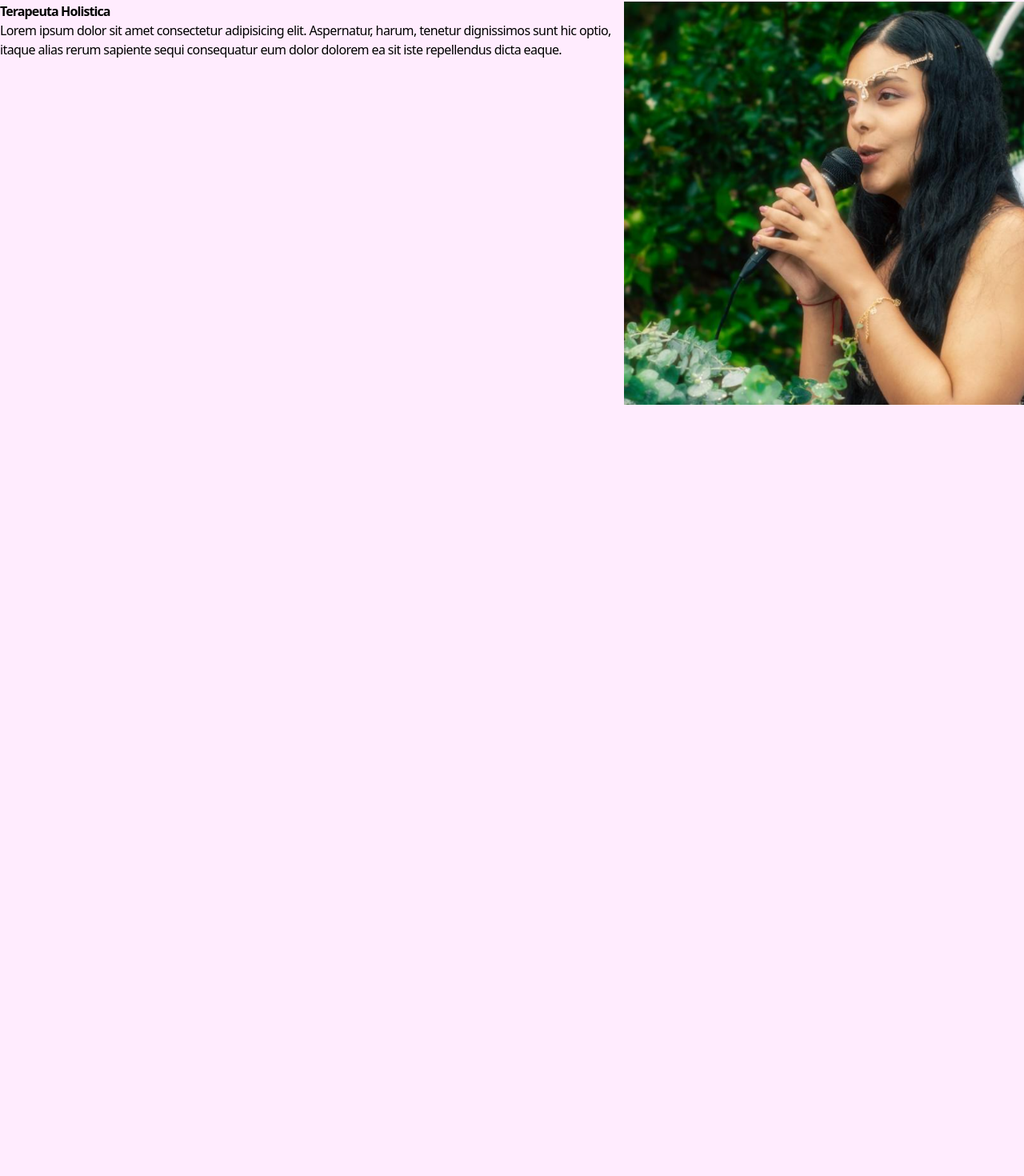
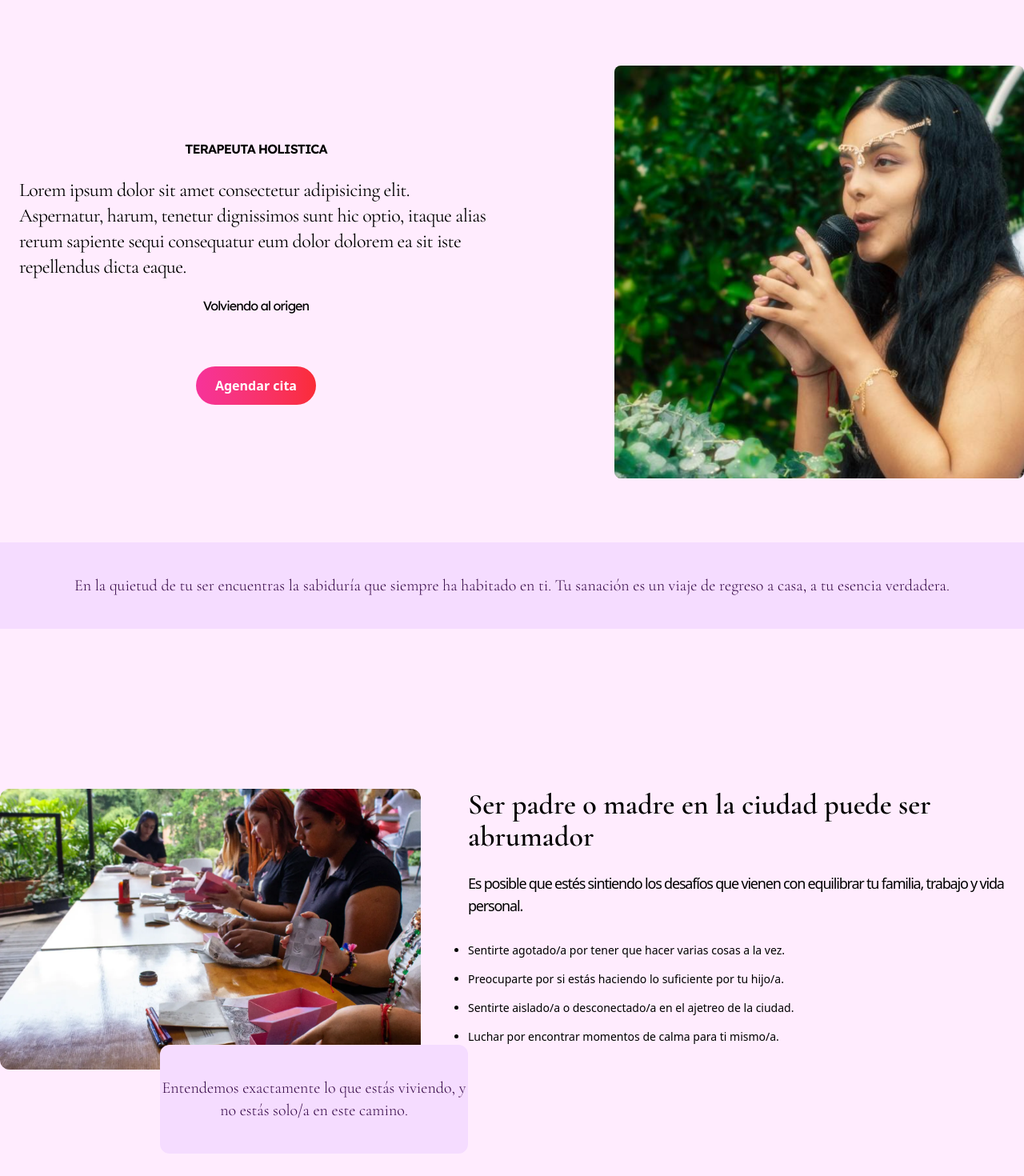
Before and after one commit to Danielgbit/alejaossa, a Next.js app: page / in a window 1280 px wide. Shown: the part 78-1548 px from the top of the page at 80% size. Before the commit the page ends 800 px from the top, so only its background shows below. Built offline with nearby package versions, Linux system fonts and the light colour scheme.

Commit message:
Añadir secciones de Empatía y Motivación, y mejorar el estilo del componente Hero

```diff
--- a/src/app/globals.css
+++ b/src/app/globals.css
@@ -11,9 +11,27 @@ body {
   background-color: rgb(255, 236, 254);
 }
 
+/* Colors Text */
+
 .text-nav {
   color: rgb(80, 5, 79);
 }
+
+.text-dark-01 {
+  color: var(--text-primary);
+}
+
+.text-light-01 {
+  color: #330645;
+}
+
+/* Backgrounds */
+
+.bg-dark-01 {
+  background-color: #f5dcff;
+}
+
+/* Letter spacing */
 
 .tracking-brand {
   letter-spacing: -1.2px;
@@ -31,12 +49,14 @@ body {
   letter-spacing: -0.6px;
 }
 
+/* Fonts text */
+
 .font-cormorant {
-  font-family: var(--font-cormorant-garamond) sans-serif;
+  font-family: var(--font-cormorant-garamond);
 }
 
 .font-lexend {
-  font-family: var(--font-lexend-deca) sans-serif;
+  font-family: var(--font-lexend-deca);
 }
 
 /* Background */
--- a/src/app/page.tsx
+++ b/src/app/page.tsx
@@ -1,7 +1,16 @@
+import Empathy from "@/sections/Empathy";
 import Hero from "@/sections/Hero";
+import Motivational from "@/components/Motivational";
 
 export default function Home() {
   return (
-    <Hero/>
+    <>
+      <Hero />
+      <Motivational
+        children="En la quietud de tu ser encuentras la sabiduría que siempre ha habitado en
+      ti. Tu sanación es un viaje de regreso a casa, a tu esencia verdadera."
+      />
+      <Empathy />
+    </>
   );
 }
--- /dev/null
+++ b/src/components/Motivational.tsx
@@ -0,0 +1,18 @@
+import React from "react";
+
+interface MotivationalProps {
+  children: string;
+  className?: string; // Prop opcional para recibir estilos extra
+}
+
+const Motivational = ({ children, className }: MotivationalProps) => {
+  return (
+    <p
+      className={`py-10 text-center font-cormorant text-xl text-light-01 bg-dark-01 ${className || ""}`}
+    >
+      {children}
+    </p>
+  );
+};
+
+export default Motivational;
--- /dev/null
+++ b/src/sections/Empathy.tsx
@@ -0,0 +1,52 @@
+import Image from "next/image";
+import React from "react";
+import imageUrl from "@/../public/images/IMG_20220725_190908_944 Alejandra ossa restrepo.jpg";
+import Motivational from "@/components/Motivational";
+
+const Empathy = () => {
+  return (
+    <section className="flex my-50">
+      <div className="w-[50%] flex justify-start relative">
+        <Image
+          src={imageUrl}
+          className="w-full rounded-xl object-cover max-w-[90%] relative"
+          alt="Descripción de la imagen"
+          width={500}
+          height={300}
+        />
+          <Motivational
+            className="rounded-xl absolute bottom-[-30%] left-50"
+            children="Entendemos exactamente lo que estás viviendo, y no estás solo/a en este camino."
+          />
+      </div>
+      <div className="max-w-4xl mx-auto text-center">
+        {/* Título principal */}
+        <h2 className="font-cormorant text-4xl pr-4 font-semibold text-left text-primary mb-6">
+          Ser padre o madre en la ciudad puede ser abrumador
+        </h2>
+
+        {/* Subtítulo empático */}
+        <p className="text-lg text-left pr-4 font-normal tracking-brand mb-8">
+          Es posible que estés sintiendo los desafíos que vienen con equilibrar
+          tu familia, trabajo y vida personal.
+        </p>
+
+        {/* Lista de empatía específica */}
+        <ul className="list-disc text-left space-y-4 text-sm font-normal">
+          <li>Sentirte agotado/a por tener que hacer varias cosas a la vez.</li>
+          <li>
+            Preocuparte por si estás haciendo lo suficiente por tu hijo/a.
+          </li>
+          <li>
+            Sentirte aislado/a o desconectado/a en el ajetreo de la ciudad.
+          </li>
+          <li>Luchar por encontrar momentos de calma para ti mismo/a.</li>
+        </ul>
+
+
+      </div>
+    </section>
+  );
+};
+
+export default Empathy;
--- a/src/sections/Hero.tsx
+++ b/src/sections/Hero.tsx
@@ -1,27 +1,38 @@
 import Image from "next/image";
 import React from "react";
 import heroMainImage from "@/../public/images/hero/hero-main.png";
+import Button from "@/components/Button";
 
 const Hero = () => {
   return (
-    <div className="flex">
-      <div>
-        <span className="font-semibold tracking-sub mb-6">Terapeuta Holistica</span>
-        <h1 className="tracking-paragraph">
+    <section className="flex my-20">
+      <div className="w-[50%] flex flex-col justify-center items-center p-6 ">
+        <span className="font-semibold tracking-sub mb-6 uppercase font-lexend">
+          Terapeuta Holistica
+        </span>
+        <h1 className="tracking-paragraph font-cormorant font-normal text-2xl">
           Lorem ipsum dolor sit amet consectetur adipisicing elit. Aspernatur,
           harum, tenetur dignissimos sunt hic optio, itaque alias rerum sapiente
           sequi consequatur eum dolor dolorem ea sit iste repellendus dicta
           eaque.
         </h1>
+        <span className="font-normal tracking-sub mb-6 font-lexend mt-5">
+          Volviendo al origen
+        </span>
+        <div className="mt-10">
+          <Button children="Agendar cita" />
+        </div>
       </div>
-      <Image
-        className=""
-        src={heroMainImage}
-        alt="Descripción de la imagen"
-        width={500}
-        height={500}
-      />
-    </div>
+      <div className="w-[50%] flex justify-end">
+        <Image
+          className="w-full max-w-[80%] rounded-lg object-cover"
+          src={heroMainImage}
+          alt="Terapeuta holística trabajando"
+          width={600}
+          height={600}
+        />
+      </div>
+    </section>
   );
 };
 
```
